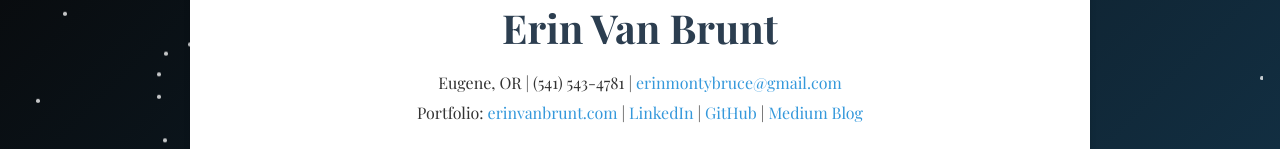
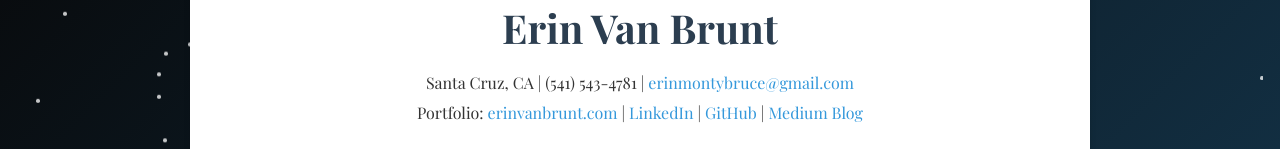
Before and after one commit to AlrightErin27/erinvb-portfolio-2024, a React (Create React App) app: page /resume in a window 1280 px wide. Shown: the part 144-293 px from the top of the page. Built offline with nearby package versions, Linux system fonts and the light colour scheme; a web font is replaced by a local one.

Commit message:
local site working on all components. changed resume location to SC CA and changed Medium Blog Title

```diff
--- a/src/Components/Blog/Blog.jsx
+++ b/src/Components/Blog/Blog.jsx
@@ -159,8 +159,11 @@ const Blog = () => {
               rel="noreferrer"
               className="title-a"
             >
-              <span className="horizontal-glitch" data-text="Erin's Dev Blog">
-                Erin's Dev Blog
+              <span
+                className="horizontal-glitch"
+                data-text="Erin's Medium.com Dev Blog"
+              >
+                Erin's Medium.com Dev Blog
               </span>
               {authorImg && (
                 <img
--- a/src/Components/Home/Resume/Resume.jsx
+++ b/src/Components/Home/Resume/Resume.jsx
@@ -55,7 +55,7 @@ const Resume = () => {
         <header className="resume-header">
           <h1>Erin Van Brunt</h1>
           <p>
-            Eugene, OR | (541) 543-4781 |{" "}
+            Santa Cruz, CA | (541) 543-4781 |{" "}
             <a href="mailto:erinmontybruce@gmail.com">
               erinmontybruce@gmail.com
             </a>
```
Also changed, not shown: 1 other file (tests, documents, lock files or other folders).
